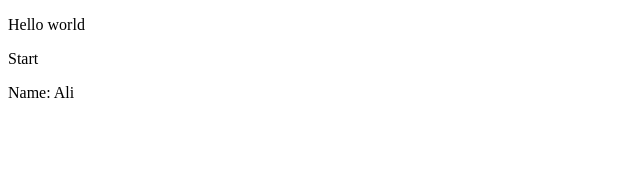
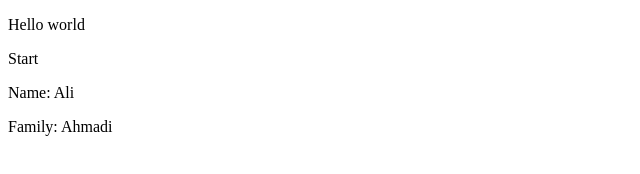
Before and after one commit to Mohammad-Malekii/projectController, a plain HTML site: page index.html in a window 1280 px wide. Shown: the whole page, without its empty margins (0-640 px from the left). Drawn offline with Linux system fonts and the light colour scheme.

Commit message:
Start ahmadi

```diff
--- a/index.html
+++ b/index.html
@@ -9,5 +9,6 @@
     <p>Hello world</p>
     <p>Start</p>
     <p>Name: Ali</p>
+    <p>Family: Ahmadi</p>
   </body>
 </html>
```
